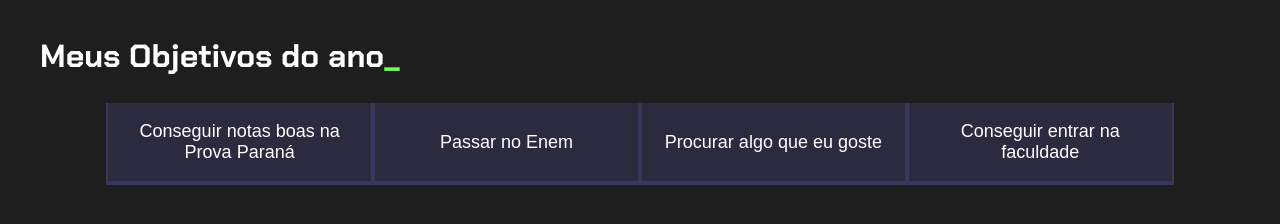
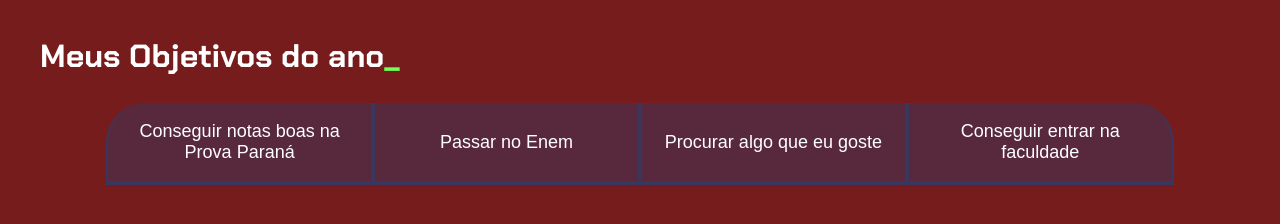
Before and after one commit to mandymolas/SITE.PROJETO.DE.VIDA, a plain HTML site: page index.html in a window 1280 px wide. Drawn offline with Linux system fonts and the light colour scheme.

Commit message:
veermelho

```diff
--- a/style.css
+++ b/style.css
@@ -1,7 +1,7 @@
 @import url('https://fonts.googleapis.com/css2?family=Chakra+Petch:wght@400;700&display=swap');
 
 :root {
-    --cor-de-fundo: #1E1E1E;
+    --cor-de-fundo: #761c1c;
     --verde: #6FFF57;
     --branco: #FFFFFF;
     --botao-ativo: #3A375E;
@@ -59,4 +59,10 @@
     .botoes{
         display: flex;
     }
+    .botao:first-child{
+        border-radius: 40px 0 0 0;
+    }
+    .botao:last-child{
+        border-radius: 0 40px 0 0;
+    }
 }
```
